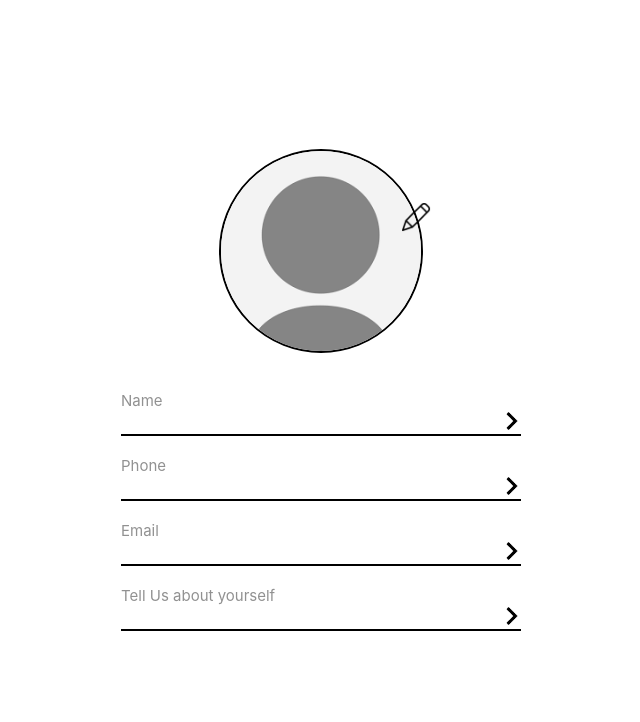
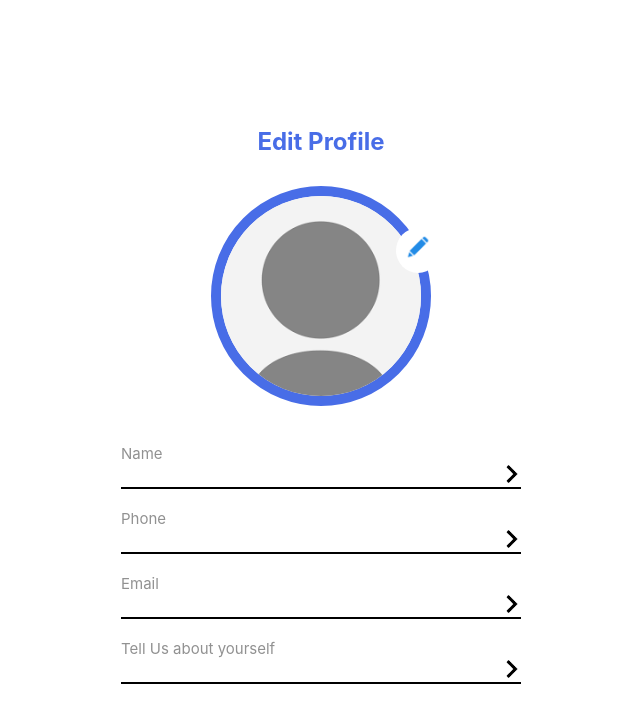
Before and after one commit to Ahmed-Sajjad111/profile-editor, a React (Create React App) app: page / in a window 1280 px wide. Shown: the top 722 px of the page, without its empty margins (319-959 px from the left). Built offline with nearby package versions, Linux system fonts and the light colour scheme.

Commit message:
styling changes

```diff
--- a/src/App.css
+++ b/src/App.css
@@ -19,7 +19,7 @@
   width: 200px;
   height: 200px;
   border-radius: 100%;
-  border: 2px solid black;
+  border: 10px solid #486de7;
   text-align: center;
 }
 
@@ -52,8 +52,8 @@
   border: none;
   background-color: transparent;
   position: relative;
-  top: -155px;
-  left: 95px;
+  top: -178px;
+  left: 97px;
 }
 
 .editInputBox {
@@ -83,7 +83,7 @@
 }
 
 .editProfileUpdate {
-  width: 100px;
+  width: 100%;
   height: 40px;
   background-color: black;
   color: white;
--- a/src/Profile.js
+++ b/src/Profile.js
@@ -18,13 +18,27 @@ export default function Profile() {
 
     return (
         <div>
-
+            <div style={{ margin: '30px 0px', color: '#486de7' }}>
+                <h2>Edit Profile</h2>
+            </div>
             <div className='profileImageContainer'>
                 <div>
                     <img className='profileImage' src={GlobalState.profileImage} alt="userImage" />
                 </div>
                 <span className='editimage'>
                     <Link
+                        style={
+                            {
+                                textAlign: 'center',
+                                backgroundColor: "white",
+                                width: "50px",
+                                height: '50px',
+                                borderRadius: '100%',
+                                paddingLeft: '7px',
+                                paddingTop: '18px',
+                                paddingRight: '7px',
+                                paddingBottom: '7px',
+                            }}
                         to="/editProfile"
                         state={"profileImage"}
                     >
@@ -80,6 +94,6 @@ export default function Profile() {
                     </Link>
                 </div>
             </div>
-        </div>
+        </div >
     )
 }
```
Also changed, not shown: src/icons/pen.png.
